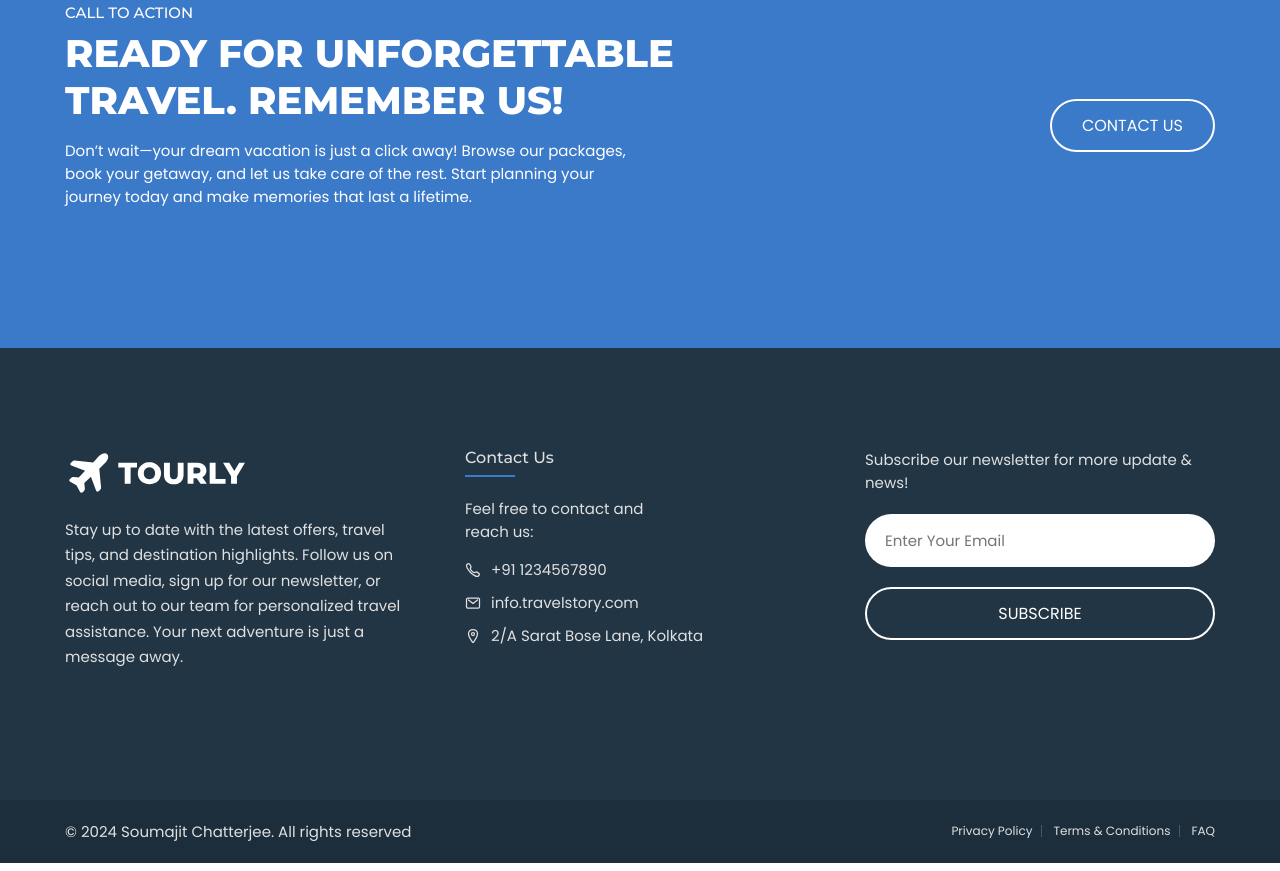
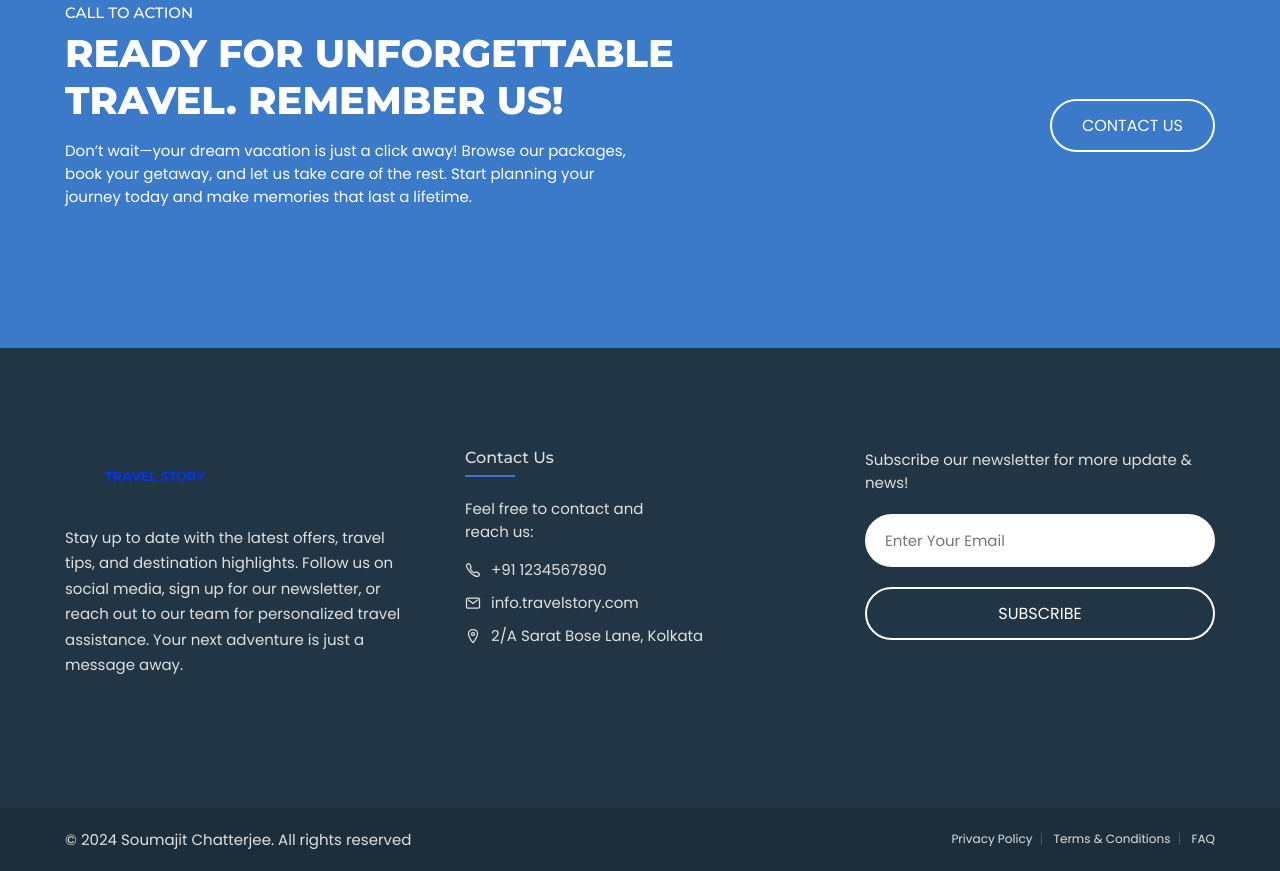
Before and after one commit to soumajit23/Travel-Story, a plain HTML site: page frontend/index.html in a window 1280 px wide. Shown: the part 4722-5593 px from the top of the page. Drawn offline with nearby package versions, Linux system fonts and the light colour scheme.

Commit message:
Update index.html

```diff
--- a/frontend/index.html
+++ b/frontend/index.html
@@ -633,7 +633,7 @@
         <div class="footer-brand">
 
           <a href="#" class="logo">
-            <img src="./assets/images/logo.svg" alt="Tourly logo">
+            <img src="./assets/images/New Project (5).svg" alt="Tourly logo">
           </a>
 
           <p class="footer-text">
```
